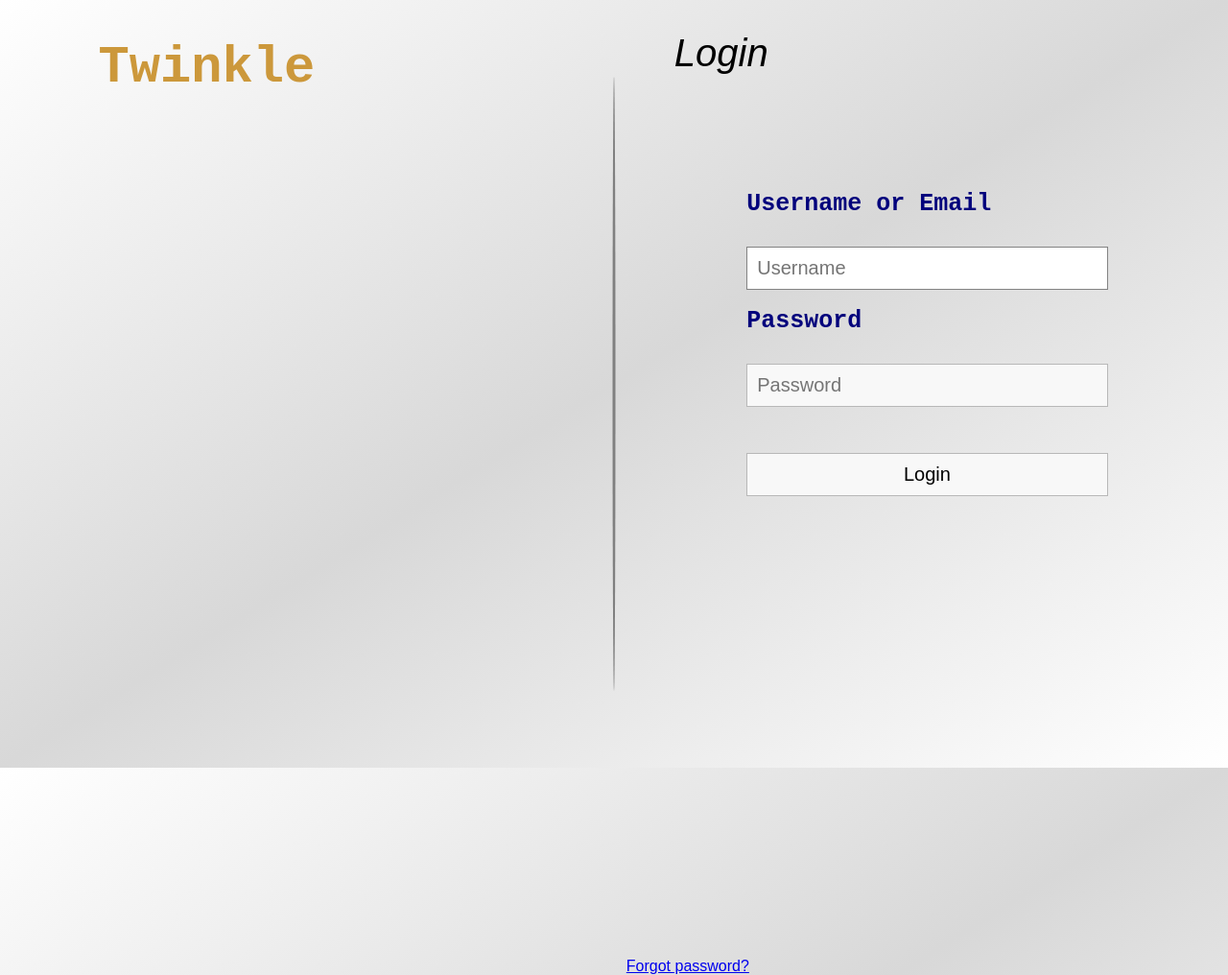
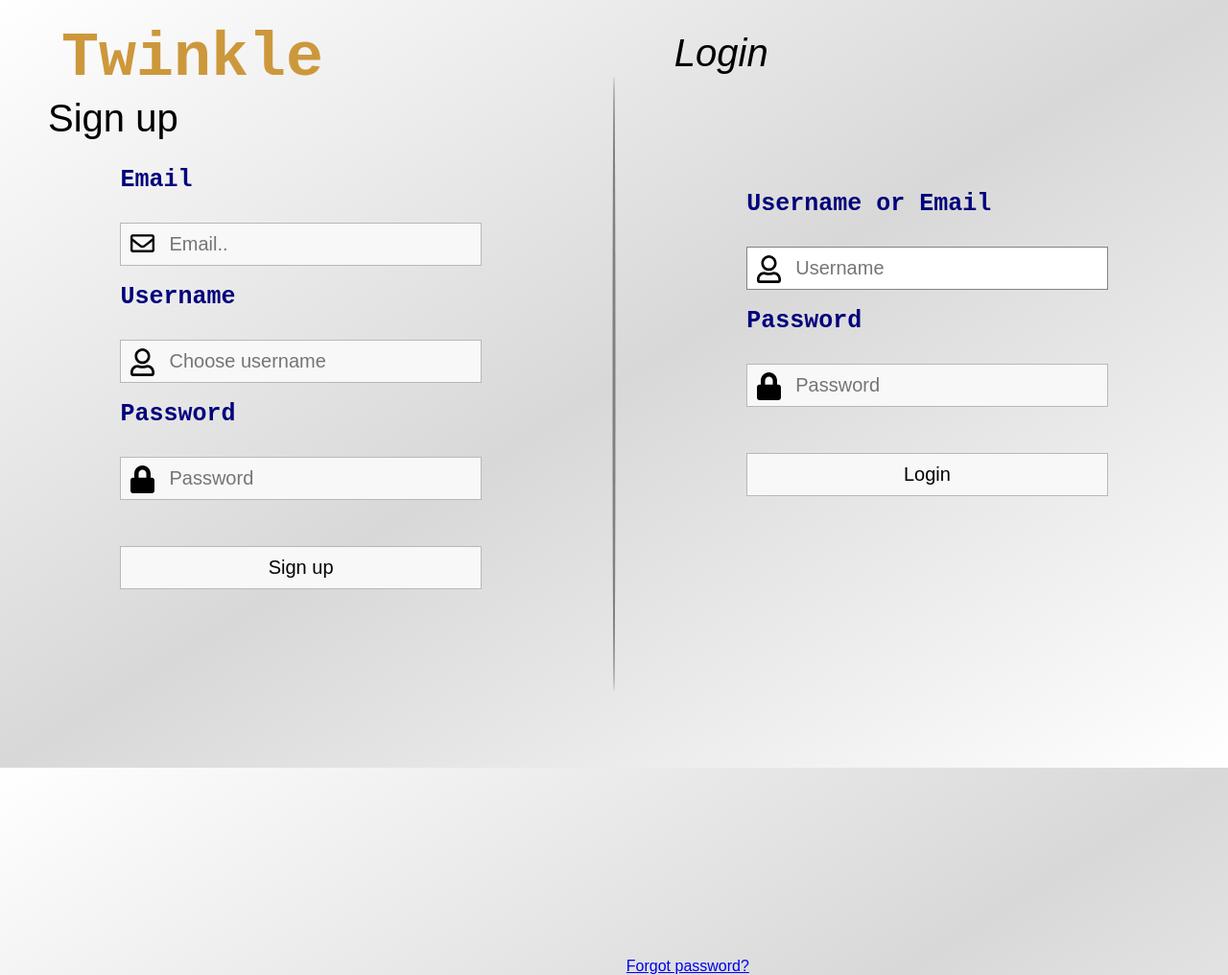
Before and after one commit to kobimiz/Twinkle, a PHP site: page /login.html in a window 1280 px wide. Shown: the whole page at 96% size. Run offline with PHP 8.4, Linux system fonts and the light colour scheme; some libraries are stand-ins or nearby versions.

Commit message:
last updates for login form before style

```diff
--- a/login.html
+++ b/login.html
@@ -15,20 +15,85 @@
     <div class="contain">
 
     <div id="logo">Twinkle</div>
+        <h1 id="signintro" >Sign up</h1>
+          <form method="POST" name="register">
 
+               <label for="email">Email</label><br>
+            <input name="email" type="email" id="email" placeholder="Email.." autocomplete="off"  required><br>
+              <label for="choosename">Username</label><br>
+            <input name="choosename" id="choosename" type="text" placeholder="Choose username" required autocomplete="off" maxlength="30"><br>
+              <label for="choosepass">Password</label><br>
+            <input name="choosepass" id="choosepass" type="password" placeholder="Password" required onkeyup="WshowPass()" ><br>
+            <img src="/eye-solid.svg" id="Wshowpass"  onclick="Wchangepass()" >
+            <input type="submit" name="register" value="Sign up" id="register" >
+          </form>
     </div>
   <span id="midLine"></span>
-    <section id="signup">
+    <section id="loginsec">
         <h1 id="intro"><em>Login</em></h1>
             <form method="post" name="login">
                 <label for="username">Username or Email</label><br>
-                <input name="username" id="username" type="text" placeholder="Username" required><br>
+                <input name="username" id="username" type="text" placeholder="Username" required autocomplete="off" maxlength="30"><br>
                 <label for="password">Password</label><br>
-                <input name="password" id="password" type="password" placeholder="Password" required><br>
+                <input name="password" id="password" type="password" placeholder="Password" required onkeyup="showPass()" ><br>
+                <img src="/eye-solid.svg" id="showpass"  onclick="changepass()" >
                 <input name="login" type="submit" value="Login" id="login" ><br>
             </form>
         <a href="#">Forgot password?</a>
 
     </section>
+
+    <script>
+        var showpass = document.getElementById("showpass");
+        var pass = document.getElementById("password");
+        var Wshowpass = document.getElementById("Wshowpass");
+        var Wpass = document.getElementById("choosepass");
+
+        function showPass(){
+            showpass.style.display="block";
+            if(pass.value == ""){
+                showpass.style.display="none";
+            }
+        }
+
+        function changepass(){
+            console.log(1);
+          if(showpass.src.search(/slash/g) == -1) {
+            showpass.src="/eye-slash-solid.svg";
+            pass.type="text";
+          }else{
+            showpass.src="/eye-solid.svg";
+            pass.type="password";
+          }
+          pass.addEventListener("blur",function(){
+              pass.type="password";
+              showpass.src="/eye-solid.svg";
+              });
+            //   pass.focus();
+        }
+/*-----*/
+        function WshowPass(){
+            Wshowpass.style.display="block";
+            if(Wpass.value == ""){
+                Wshowpass.style.display="none";
+            }
+        }
+
+        function Wchangepass(){
+          if(Wshowpass.src.search(/slash/g) == -1) {
+            Wshowpass.src="/eye-slash-solid.svg";
+            Wpass.type="text";
+          }else{
+            Wshowpass.src="/eye-solid.svg";
+            Wpass.type="password";
+          }
+          Wpass.addEventListener("blur",function(){
+              Wpass.type="password";
+              Wshowpass.src="/eye-solid.svg";
+              });
+            //   pass.focus();
+        }
+    </script>
+
 </body>
 </html>
--- a/styles/login.css
+++ b/styles/login.css
@@ -8,18 +8,95 @@ body{
     float:left;
     height: 100vh;
     width:49vw;
+    display:block;
+    align-items: center;
+    box-sizing: border-box;
 }
+.contain>#signintro{
+    text-align: left;
+    margin-left: 50px;
+    font-size: 40px;
+    color: black;
+    font-weight: 50;
+}
+.contain>form{
+    height: 100%;
+    width:60%;
+    margin-top:120px;
+    margin:auto;
+}
+.contain>form>input{
+    display:block;
+    width: 100%;
+    padding:10px;
+    margin-top: 30px;
+    border: 1px solid rgb(184, 184, 184);
+    outline:none;
+    font-size: 20px;
+    background-color: rgb(248, 248, 248);
+
+}
+.contain>form>input:not([type="submit"]){
+    padding: 10px 4px 10px 50px;
+}
+.contain>form>input:focus{
+    border:1px solid rgb(131, 131, 131);
+    background-color: white;
+}
+#email{
+    background-image: url(/styles/envelope-regular.svg);
+    background-position: 10px 8px;
+    background-repeat: no-repeat;
+    background-size: 25px;
+}
+#choosename{
+    background-image: url(/styles/user-regular.svg);
+    background-position: 10px 8px;
+    background-repeat: no-repeat;
+    background-size: 25px;
+}
+#choosepass{
+    background-image: url(/styles/lock-solid.svg);
+    background-position: 10px 8px;
+    background-repeat: no-repeat;
+    background-size: 25px;
+}
+#Wshowpass{
+    width: 24px;
+    height:24px;
+    position: absolute;
+    left: 36%;
+    top: 64.5%;
+    cursor: pointer;
+    display: none;
+}
+.contain>form>#register{
+    width:100%;
+}
+.contain>form>label{
+    color: #03037c;
+    font-weight: bold;
+    font-size: 25px;
+    font-family: 'Courier New', Courier, monospace;
+}
+.contain>form>input[type="submit"]:hover{
+    background-color: rgb(219, 219, 219);
+    cursor: pointer;
+}
+
+/* <-------Till here is Sign up form--------------> */
+
 #logo{
     font-family: 'Courier New', Courier, monospace;
     font-weight: 900;
-    font-size: 4.2vw;
+    font-size: 65px;
     position: relative;
-    top: 5vh;
-    left: 8vw;
+    top: 3%;
+    left: 5vw;
     color:#cc983b;
 }
 
-#signup{
+#loginsec{
     float: right;
     height: 100vh;
     width: 49vw;
@@ -28,20 +105,20 @@ body{
     align-items: center;
     box-sizing: border-box;
 }
-#signup>#intro{
+#loginsec>#intro{
     text-align: left;
     margin-left: 50px;
     font-size: 40px;
     color: black;
     font-weight: 50;
 }
-#signup>form{
+#loginsec>form{
     height:100%;
     width: 60%;
     margin: auto;
     margin-top: 120px;
 }
-#signup>form>input{
+#loginsec>form>input{
     display: block;
     width: 100%;
     padding: 10px;
@@ -51,20 +128,46 @@ body{
     background-color: rgb(248, 248, 248);
     font-size: 20px;
 }
-#signup>form>input:focus{
+#loginsec>form>input:not([type="submit"]){
+    padding: 10px 4px 10px 50px;
+
+}
+#loginsec>form>input:focus{
     border:1px solid rgb(131, 131, 131);
     background-color: white;
 }
-#signup>form>#login{
+#username{
+    background-image: url(/styles/user-regular.svg);
+    background-position: 10px 8px;
+    background-repeat: no-repeat;
+    background-size: 25px;
+}
+#loginsec>form>#password{
+    background-image: url(/styles/lock-solid.svg);
+    background-position: 10px 8px;
+    background-repeat: no-repeat;
+    background-size: 25px;
+}
+#showpass{
+    width: 24px;
+    height:24px;
+    position: absolute;
+    right: 11vw;
+    top: 52vh;
+    cursor: pointer;
+    display: none;
+}
+
+#loginsec>form>#login{
     width:100%;
 }
-#signup>form>label{
+#loginsec>form>label{
     color: #03037c;
     font-weight: bold;
     font-size: 25px;
     font-family: 'Courier New', Courier, monospace;
 }
-#signup>form>input[type="submit"]:hover{
+#loginsec>form>input[type="submit"]:hover{
     background-color: rgb(219, 219, 219);
     cursor: pointer;
 }
```
Also changed, not shown: eye-slash-solid.svg (added), eye-solid.svg (added), styles/envelope-regular.svg (added), styles/lock-solid.svg (added), styles/user-regular.svg (added).
